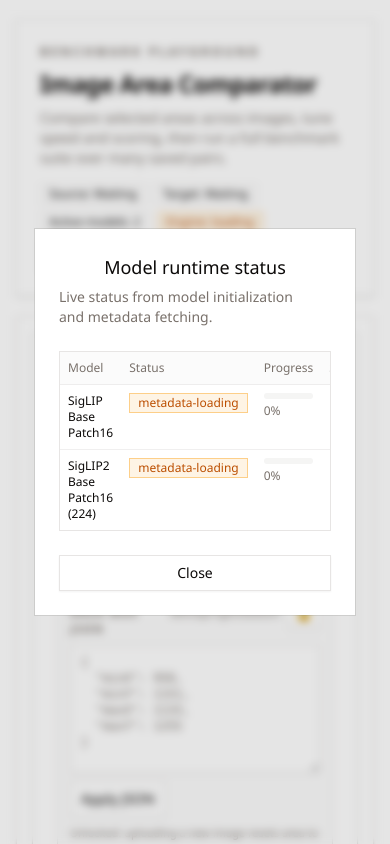
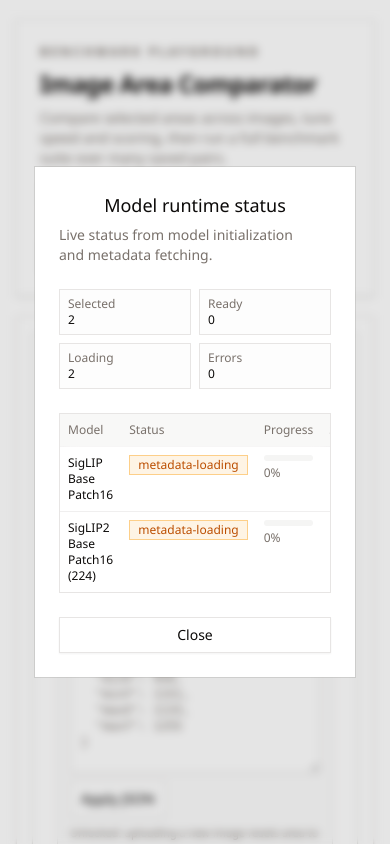
Before and after one commit to pranavgoel29/comparinator, a Next.js app: page / in a window 390 px wide. Both pictures are taken after a click on the button "Model status". Shown: the top 844 px of the page. Built offline with nearby package versions, Linux system fonts and the light colour scheme.

Commit message:
feat: enhance model status management with size tracking and error handling

```diff
--- a/components/comparator/comparator-app.tsx
+++ b/components/comparator/comparator-app.tsx
@@ -651,10 +651,20 @@
         return
       }
       if (message.type === "model-status") {
-        setModelRuntimeStatuses((previous) => ({
-          ...previous,
-          [message.payload.modelId]: message.payload,
-        }))
+        setModelRuntimeStatuses((previous) => {
+          const current = previous[message.payload.modelId]
+          const keepSize =
+            current && typeof current.sizeBytes === "number" && message.payload.sizeBytes === null
+          const keepSource = keepSize ? current.sizeSource : message.payload.sizeSource
+          return {
+            ...previous,
+            [message.payload.modelId]: {
+              ...message.payload,
+              sizeBytes: keepSize ? current.sizeBytes : message.payload.sizeBytes,
+              sizeSource: keepSource,
+            },
+          }
+        })
         return
       }
 
@@ -663,7 +673,15 @@
         setModelRuntimeStatuses((previous) => {
           const next = { ...previous }
           for (const status of message.payload.modelStatuses) {
-            next[status.modelId] = status
+            const current = next[status.modelId]
+            const keepSize =
+              current && typeof current.sizeBytes === "number" && status.sizeBytes === null
+            const keepSource = keepSize ? current.sizeSource : status.sizeSource
+            next[status.modelId] = {
+              ...status,
+              sizeBytes: keepSize ? current.sizeBytes : status.sizeBytes,
+              sizeSource: keepSource,
+            }
           }
           return next
         })
@@ -1648,9 +1666,39 @@
                         Live status from model initialization and metadata fetching.
                       </AlertDialogDescription>
                     </AlertDialogHeader>
+                    <div className="grid grid-cols-2 gap-2 sm:grid-cols-4">
+                      <div className="rounded-md border border-border bg-muted/20 px-2 py-1.5 text-xs">
+                        <p className="text-muted-foreground">Selected</p>
+                        <p className="font-medium text-foreground">{modelStatusRows.length}</p>
+                      </div>
+                      <div className="rounded-md border border-border bg-muted/20 px-2 py-1.5 text-xs">
+                        <p className="text-muted-foreground">Ready</p>
+                        <p className="font-medium text-foreground">
+                          {modelStatusRows.filter((entry) => entry.phase === "ready").length}
+                        </p>
+                      </div>
+                      <div className="rounded-md border border-border bg-muted/20 px-2 py-1.5 text-xs">
+                        <p className="text-muted-foreground">Loading</p>
+                        <p className="font-medium text-foreground">
+                          {
+                            modelStatusRows.filter(
+                              (entry) =>
+                                entry.phase === "metadata-loading" ||
+                                entry.phase === "initializing"
+                            ).length
+                          }
+                        </p>
+                      </div>
+                      <div className="rounded-md border border-border bg-muted/20 px-2 py-1.5 text-xs">
+                        <p className="text-muted-foreground">Errors</p>
+                        <p className="font-medium text-foreground">
+                          {modelStatusRows.filter((entry) => entry.phase === "error").length}
+                        </p>
+                      </div>
+                    </div>
                     <div className="overflow-auto rounded-md border border-border">
                       <table className="min-w-full border-collapse text-xs">
-                        <thead className="bg-muted/40 text-muted-foreground">
+                        <thead className="sticky top-0 z-10 bg-muted/70 text-muted-foreground backdrop-blur-sm">
                           <tr>
                             <th className="px-2 py-2 text-left font-medium">Model</th>
                             <th className="px-2 py-2 text-left font-medium">Status</th>
--- a/workers/embedding.worker.ts
+++ b/workers/embedding.worker.ts
@@ -31,6 +31,10 @@
 const extractorPromises = new Map<string, Promise<FeatureExtractor>>()
 const embeddingCache = new Map<string, number[]>()
 const pixelCache = new Map<string, number>()
+const knownModelSizes = new Map<
+  string,
+  { sizeBytes: number; sizeSource: ModelRuntimeStatus["sizeSource"] }
+>()
 const EMBEDDING_CACHE_LIMIT = 512
 const PIXEL_CACHE_LIMIT = 512
 const MAX_COMPARE_SIDE = 2048
@@ -300,8 +304,9 @@
       continue
     }
 
-    let sizeBytes: number | null = null
-    let sizeSource: ModelRuntimeStatus["sizeSource"] = "unknown"
+    const knownSize = knownModelSizes.get(modelId)
+    let sizeBytes: number | null = knownSize?.sizeBytes ?? null
+    let sizeSource: ModelRuntimeStatus["sizeSource"] = knownSize?.sizeSource ?? "unknown"
     let metadataError: string | null = null
     let downloadedTotalBytes = 0
 
@@ -337,6 +342,10 @@
       loadedModelIds.push(modelId)
       if (!sizeBytes && downloadedTotalBytes > 0) {
         sizeBytes = Math.round(downloadedTotalBytes)
+        sizeSource = "unknown"
+      }
+      if (typeof sizeBytes === "number" && sizeBytes > 0) {
+        knownModelSizes.set(modelId, { sizeBytes, sizeSource })
       }
       const readyStatus = createModelStatus(modelId, "ready", {
         sizeBytes,
```
